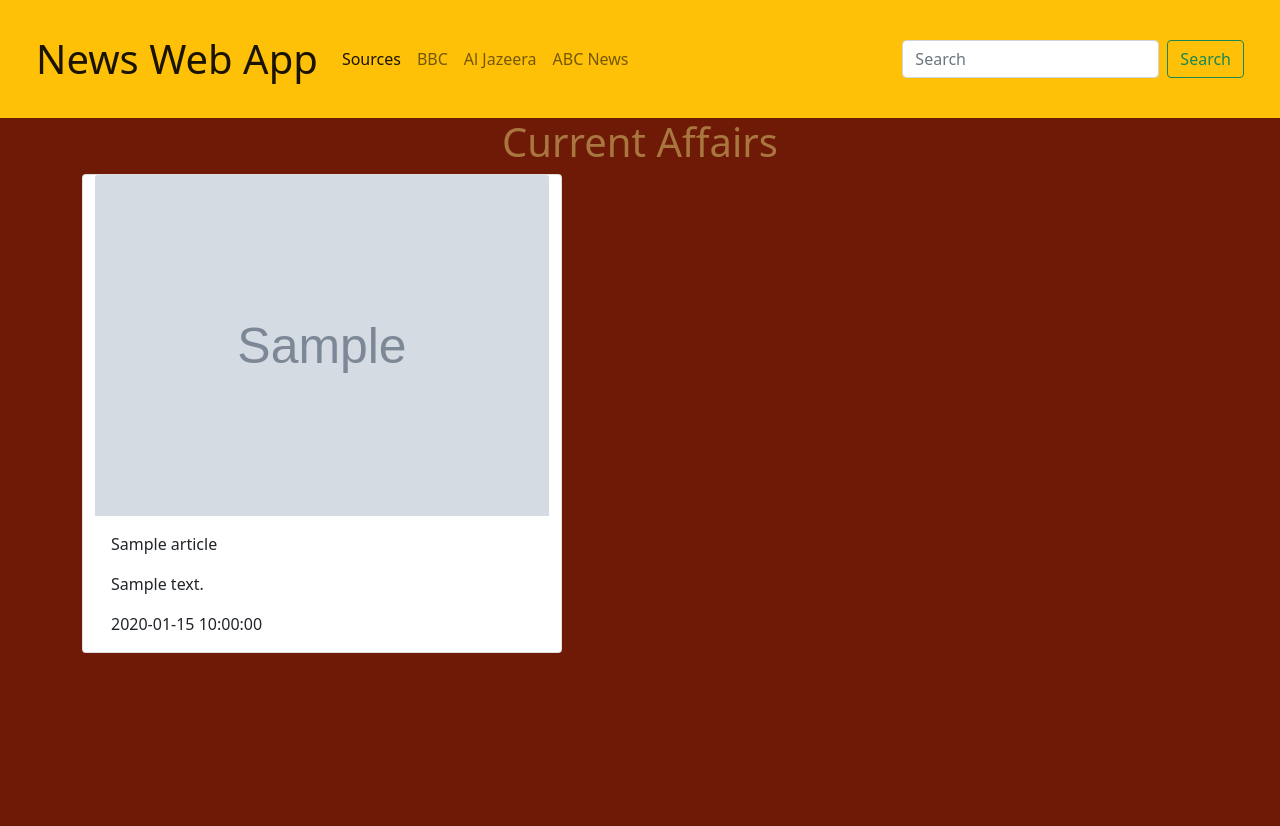
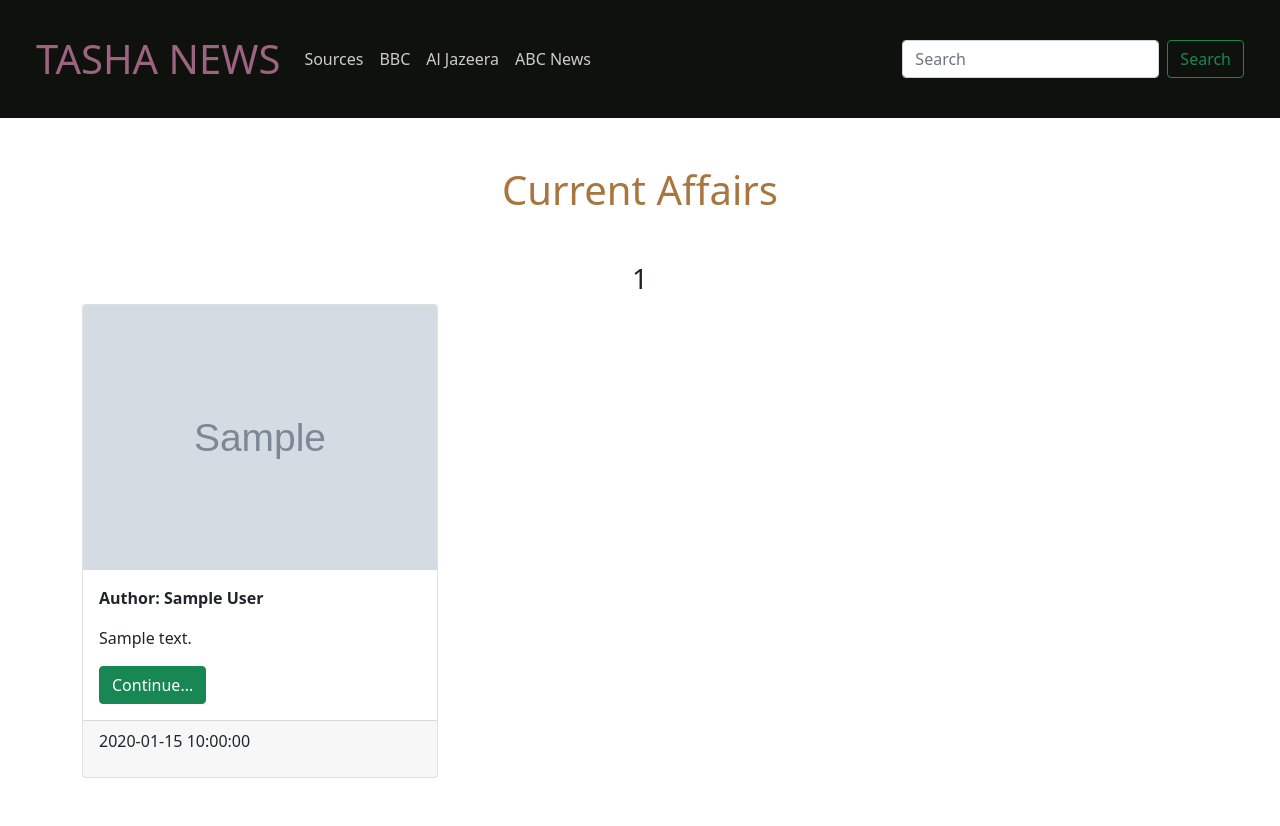
Before and after one commit to Charlotte-Natasha/NEWS-APP, a Flask app: template app/templates/index.html in a window 1280 px wide. Before the commit the page ends 653 px from the top, so only its background shows below. Run offline with Flask 2, Linux system fonts and the light colour scheme; the template is opened without the code that fills it: most values are stand-ins (such as "Sample title", 1, 10 or a date in 2020); grey boxes marked "Sample" are stand-in pictures.

Commit message:
styled index cards

```diff
--- a/app/models/news.py
+++ b/app/models/news.py
@@ -3,7 +3,8 @@ class News:
     Class to define news
     '''
 
-    def __init__(self, author, title, description, urlToImage, content, publishedAt ):
+    def __init__(self, id, author, title, description, urlToImage, content, publishedAt ):
+        self.id = id
         self.author = author
         self.title = title
         self.description = description
--- a/app/static/css/style.css
+++ b/app/static/css/style.css
@@ -1,12 +1,11 @@
-body {
-    background-color: #6F1A07 !important;
-
+body{
+    margin: 0;
+    padding: 0;
+}
+.block{
+    background-color: #612940;
 }
 
 #myNavbar{
-    background-color: aqua;
+    background-color: #0F110C;
 }
-
-html{
-    scroll-behavior: smooth;
-}
--- a/app/templates/base.html
+++ b/app/templates/base.html
@@ -14,18 +14,17 @@
     {%endblock%}
     <link href="https://cdn.jsdelivr.net/npm/bootstrap@5.1.3/dist/css/bootstrap.min.css" rel="stylesheet"
         integrity="sha384-1BmE4kWBq78iYhFldvKuhfTAU6auU8tT94WrHftjDbrCEXSU1oBoqyl2QvZ6jIW3" crossorigin="anonymous">
-    <script src="https://cdn.jsdelivr.net/npm/bootstrap@5.0.2/dist/js/bootstrap.bundle.min.js"
-        integrity="sha384-MrcW6ZMFYlzcLA8Nl+NtUVF0sA7MsXsP1UyJoMp4YLEuNSfAP+JcXn/tWtIaxVXM" crossorigin="anonymous"
-        defer>
-    </script>
+    <script src="https://cdn.jsdelivr.net/npm/bootstrap@5.1.3/dist/js/bootstrap.bundle.min.js"
+        integrity="sha384-ka7Sk0Gln4gmtz2MlQnikT1wXgYsOg+OMhuP+IlRH9sENBO0LRn5q+8nbTov4+1p"
+        crossorigin="anonymous"></script>
 </head>
 
 <body>
 
     <!-- Navbar -->
-    {% block navbar %}
+
     {% include "navbar.html" %}
-    {% endblock%}
+
 
     <!-- Main Content -->
     {% block content %}
--- a/app/templates/index.html
+++ b/app/templates/index.html
@@ -1,26 +1,37 @@
 {% extends 'base.html'%}
+<!-- Styles block -->
+{% block styles%}
+
+<link rel="stylesheet" href="{{url_for('static',filename='css/style.css')}}">
+{%endblock%}
+
+<!-- Content block -->
 {% block content%}
+
   <div class="jumbotron" style="color: #404664;">
-  <h1 class="text-center" style="color: #A8763E;"> Current Affairs</h1>
+    <h1 class="text-center mb-5 mt-5" style="color: #A8763E;"> Current Affairs</h1>
   </div>
-<div class="container">
+<div class="container mb-5">
+  <h3 class="text-center text-capitalize"> {{id}} </h3>
+  <div class="row row-cols-1 row-cols-md-3 g-4">
     {% for article in articles%}
-<div class="row d-flex mx-auto">
-    <div class="card col-md-4" style="width: 30rem;" >
+    <div class="col">
+      <div class="card h-100">
         <img src="{{article['urlToImage']}}" class="card-img-top" alt="...">
         <div class="card-body">
-        <p class="card-text">{{article['title}']}}</p>
+          <p class="card-text fw-bold"> Author: {{article['author']}}</p>
           <p class="card-text">{{article['description']}}</p>
-        <p class="card-text">{{article['publishedAt']}}</p>
+          <a href="{{article.url}}">
+            <button type="button" class="btn btn-success" target="blank"> Continue...</button>
+          </a>
+        </div>
+        <div class="card-footer">
+          <p> {{article['publishedAt']}} </p>
         </div>
       </div>
     </div>
-  <!-- <img src="{{article['urlToImage']}}" alt="">
-
-  <h3>{{article['author}']}}</h3>
-  <h4>{{article['description']}}</h4>
-  <h4>{{article['title']}}</h4> -->
 
     {% endfor %}
   </div>
+</div>
 {% endblock %}
--- a/app/templates/navbar.html
+++ b/app/templates/navbar.html
@@ -1,22 +1,22 @@
-<nav class="navbar navbar-expand-lg navbar-light bg-warning top p-4" id="myNavbar">
+<nav class="navbar navbar-expand-lg navbar-light p-4" id="myNavbar">
     <div class="container-fluid">
-      <a class="navbar-brand fs-1" href="#">News Web App</a>
+      <a class="navbar-brand fs-1 text-uppercase" style="color: #9D6381;" href="#">Tasha News</a>
       <button class="navbar-toggler" type="button" data-bs-toggle="collapse" data-bs-target="#navbarSupportedContent" aria-controls="navbarSupportedContent" aria-expanded="false" aria-label="Toggle navigation">
         <span class="navbar-toggler-icon"></span>
       </button>
       <div class="collapse navbar-collapse" id="navbarSupportedContent">
         <ul class="navbar-nav me-auto mb-2 mb-lg-0">
           <li class="nav-item">
-            <a class="nav-link active" aria-current="page" href="#">Sources</a>
+            <a class="nav-link active" style="color: #cecccc;" aria-current="page" href="#">Sources</a>
           </li>
           <li class="nav-item">
-            <a class="nav-link" href="https://www.bbc.com/news" target="blank">BBC</a>
+            <a class="nav-link" style="color: #cecccc;" href="https://www.bbc.com/news" target="blank">BBC</a>
           </li>
           <li class="nav-item">
-            <a class="nav-link" href="https://www.aljazeera.com/" target="blank">Al Jazeera</a>
+            <a class="nav-link" style="color: #cecccc;" href="https://www.aljazeera.com/" target="blank">Al Jazeera</a>
           </li>
           <li class="nav-item">
-            <a class="nav-link" href="https://abcnews.go.com" target="blank">ABC News</a>
+            <a class="nav-link" style="color: #cecccc;" href="https://abcnews.go.com" target="blank">ABC News</a>
           </li>
         </ul>
         <form class="d-flex">
```
Lines whose indentation alone changed are shown as unchanged.
